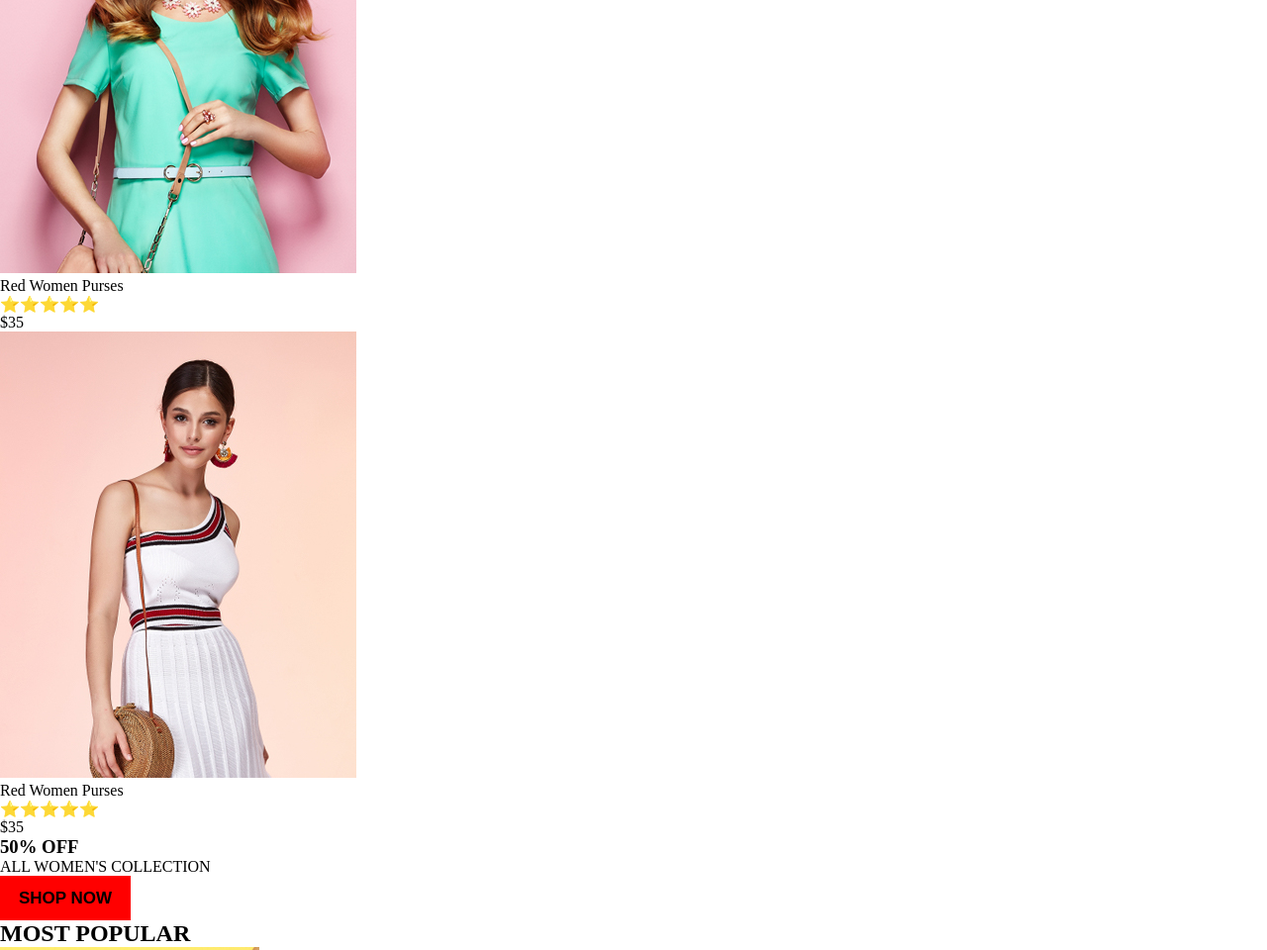
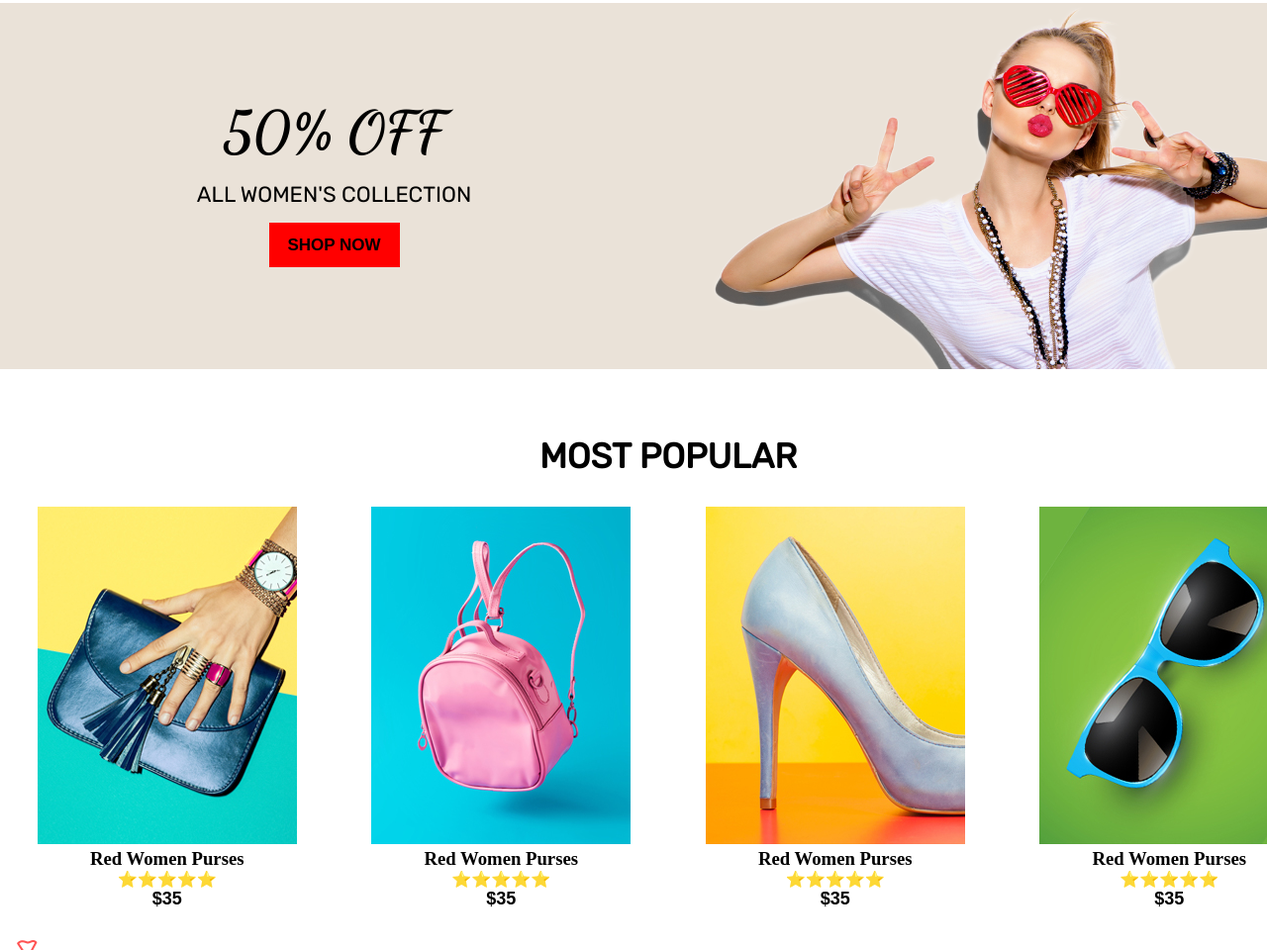
Before and after one commit to mdmehedi1452/E-comarce, a plain HTML site: page index.html in a window 1280 px wide. Shown: the part 1338-2298 px from the top of the page at 99% size. Drawn offline with Linux system fonts and the light colour scheme.

Commit message:
thrid change

```diff
--- a/css/style.css
+++ b/css/style.css
@@ -654,7 +654,6 @@ body{
 }
 .menu-part nav ul li a{
     text-transform: uppercase;
-    font-weight: 800;
     text-decoration: none;
     color: black;
 }
@@ -729,26 +728,88 @@ body{
     border: 2px solid white;
 }
 .fetured-product{}
-.featured-head{}
-.all_heading{}
-.featured-contain{}
-.fetured-product-card{}
-.fetured-product-card img{}
-.fetured-product-card p{}
+.featured-head{
+    width: 100%;
+}
+.all_heading{
+    text-align: center;
+    font-size: 35px;
+    font-family: 'Rubik', sans-serif;
+    margin: 30px auto;
+}
+.featured-contain{
+    width: 100%;
+    height: auto;
+    display: inline-flex;
+    justify-content: center;
+
+}
+.fetured-product-card{
+
+    margin: 27px 21px;
+    width: 360px;
+    text-align: center;
+    height: 517px;
+}
+.fetured-product-card img{
+    width: 100%;
+}
+.fetured-product-card p{
+    font-family: 'Noto Sans JP', sans-serif;
+    color: rgb(175, 166, 166);
+}
 .star-symbol{}
 .star-symbol p{}
 
-.second_landing-page{}
-.landingpages-contain{}
-.landingpages-contain h1{}
-.landingpages-contain p{}
-.all-button{}
-.most-popular-pars{}
+.second_landing-page{
+    margin: 37px auto;
+    display: inline-flex;
+    background: #EAE2D8;
+    width: 100%;
+    height: 370px;
+}
+.second-landing-pages-pic{
+    width: 50%%;
+}
+.second-landing-pages-pic img{
+    width: 100%;
+    margin-left: 42px;
+    height: 100%;
+}
+.landingpages-contain{
+    text-align: center;
+    width: 50%;
+}
+.landingpages-contain button{
+
+}
+.landingpages-contain h1{
+    font-size: 58px;
+    margin-top: 96px;
+    font-family: 'Dancing Script', cursive;
+}
+.landingpages-contain p{
+    font-family: 'Rubik', sans-serif;
+    font-size: 22px;
+    padding: 15px;
+}
+
+.most-popular-pars{
+   width: 100%;
+   height: 510px;
+    }
 
 .all-heading{}
 
-.werp-mpp{}
-.popular-item{}
+.werp-mpp{
+    margin: 0px auto;
+    width: 100%;
+    display: inline-flex;
+    justify-content: space-around;
+}
+.popular-item{
+    text-align: center;
+}
 .popular-item img{}
 .popular-item h3{}
 .popular-item p{}
@@ -818,7 +879,12 @@ body{
 .{}
 .{}
 
-.price{}
+.price{
+    font-weight: 900;
+    font-family: 'Noto Sans JP', sans-serif;
+    font-size: 18px;
+    color: black !important;
+}
 
 
 }
--- a/index.html
+++ b/index.html
@@ -6,7 +6,7 @@
     <meta name="viewport" content="width=device-width, initial-scale=1.0">
     <link rel="preconnect" href="https://fonts.googleapis.com">
 <link rel="preconnect" href="https://fonts.gstatic.com" crossorigin>
-<link href="https://fonts.googleapis.com/css2?family=Noto+Sans+JP:wght@300&display=swap" rel="stylesheet">
+<link href="https://fonts.googleapis.com/css2?family=Dancing+Script:wght@400;600;700&family=Rubik&display=swap" rel="stylesheet">
 
     <link rel="stylesheet" href="css/style.css">
     <title>E-Comarce_site By_mehedi</title>
@@ -69,6 +69,7 @@
                <h1 class="all_heading">FEATURED PRODUCT</h1>
            </div>
            <div class="featured-contain">
+
                <div class="fetured-product-card">
                    <img src="images/1.jpg" alt="red dress">
                    <p>Red Women Purses</p>
@@ -76,7 +77,9 @@
                     <p>⭐⭐⭐⭐⭐</p>
                    </div>
                    <p class="price">$35</p>
+
                </div>
+
                <div class="fetured-product-card">
                 <img src="images/2.jpg" alt="red dress">
                 <p>Red Women Purses</p>
@@ -84,7 +87,9 @@
                     <p>⭐⭐⭐⭐⭐</p>
                 </div>
                 <p class="price">$35</p>
+
             </div>
+
             <div class="fetured-product-card">
                 <img src="images/3.jpg" alt="red dress">
                 <p>Red Women Purses</p>
@@ -92,18 +97,23 @@
                     <p>⭐⭐⭐⭐⭐</p>
                 </div>
                 <p class="price">$35</p>
+
             </div>
+
            </div>
        </section>
        <section class="second_landing-page">
            <div class="landingpages-contain">
                <h1>50% OFF</h1>
                <P>ALL WOMEN'S COLLECTION</P>
-               <BUtton class="all-button">SHOP NOW</BUtton>
+               <button class="all-button">SHOP NOW</button>
+           </div>
+           <div class="second-landing-pages-pic">
+               <img src="images/ban-2.png" alt="banerpic">
            </div>
        </section>
-       <scetion class="most-popular-pars">
-           <div class="all-heading"><h1>MOST POPULAR</h1></div>
+       <section class="most-popular-pars">
+           <h1 class="all_heading">MOST POPULAR</h1>
            <div class="werp-mpp">
 
             <div class="popular-item">
@@ -117,7 +127,7 @@
                 <img src="images/5.jpg" alt="bag">
                 <h3>Red Women Purses</h3>
                 <p>⭐⭐⭐⭐⭐</p>
-                <p>$35</p>
+                <p class="price">$35</p>
             </div>
 
             <div class="popular-item">
@@ -134,7 +144,7 @@
                 <p class="price">$35</p>
             </div>
            </div>
-       </scetion>
+       </section>
 
        <section class="service-part">
            <div class="sevice-box-wrep">
```
